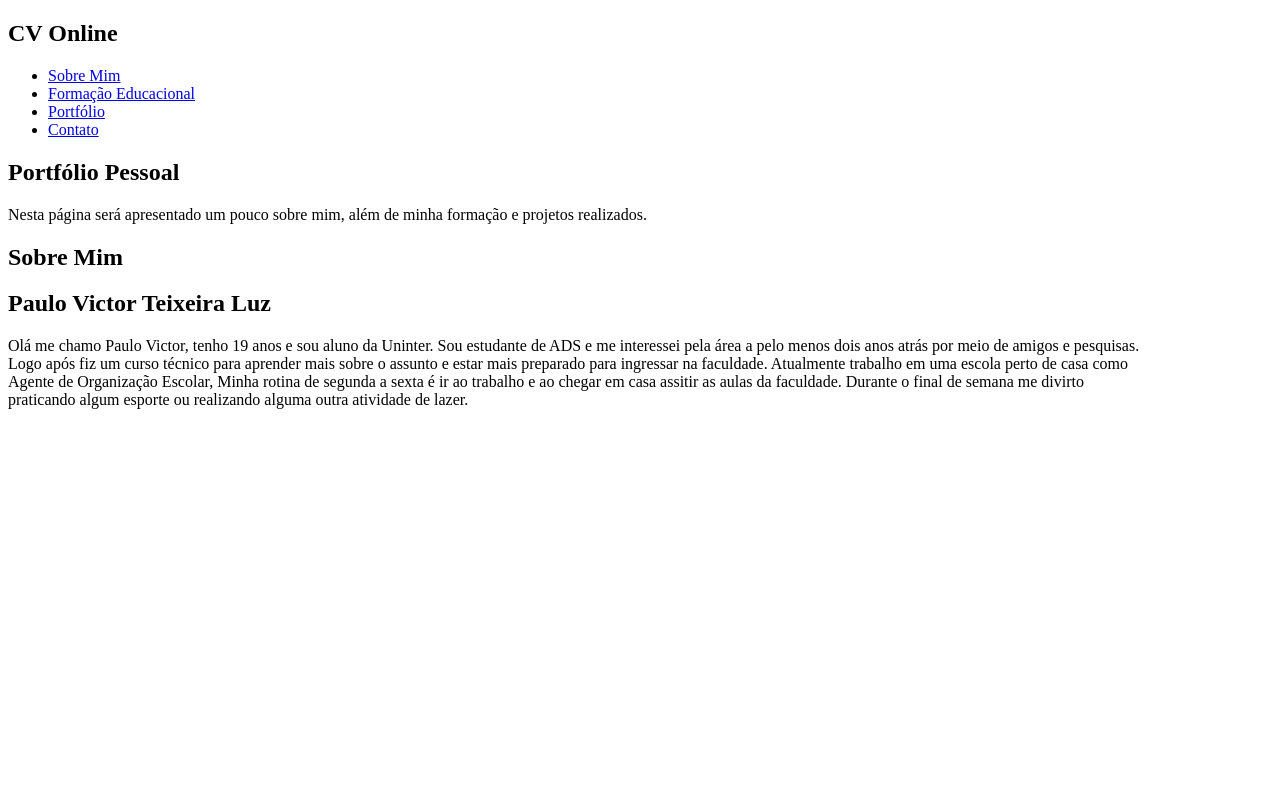
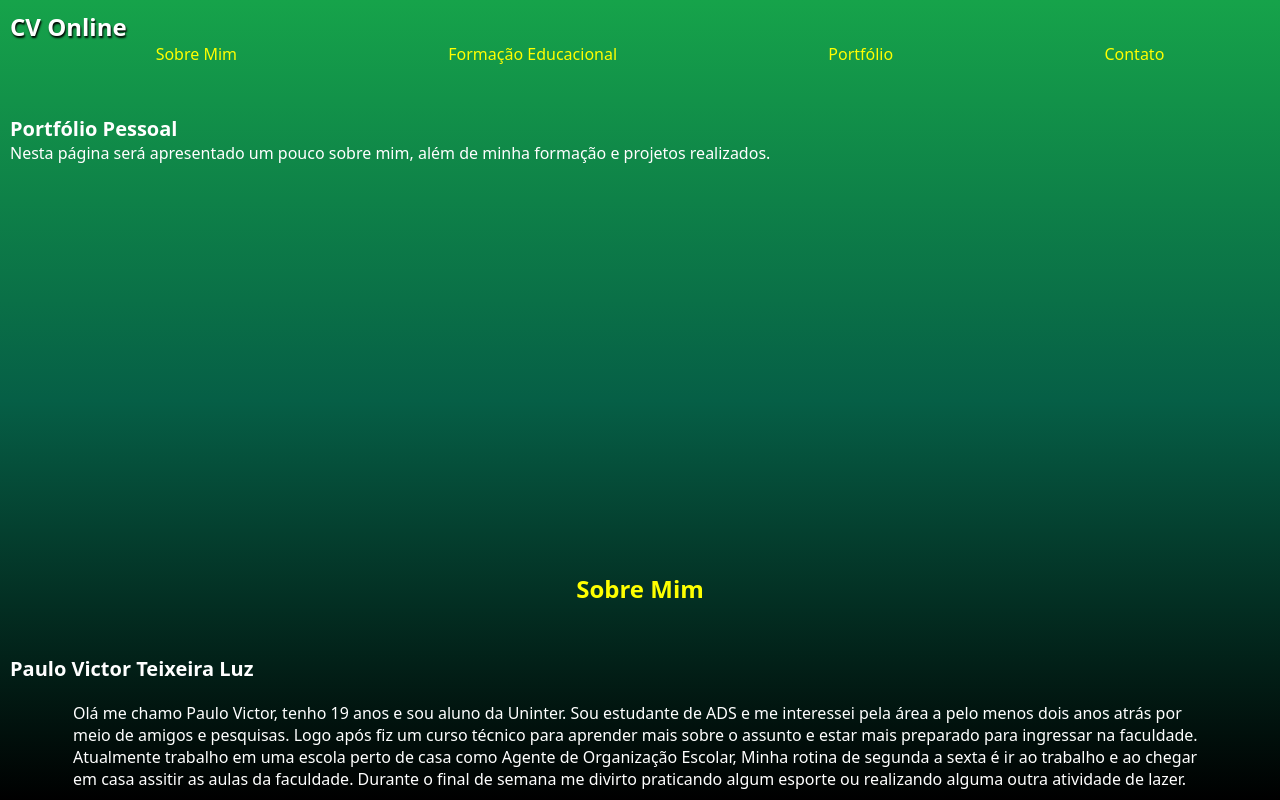
Before and after one commit to paulovt17/CvOnline, a plain HTML site: page index.html in a window 1280 px wide. Drawn offline with Linux system fonts and the light colour scheme; the site is published under a folder, as on GitHub Pages, so addresses that start at the root find nothing; files whose address does not match are found by name.

Commit message:
Update index.html

```diff
--- a/index.html
+++ b/index.html
@@ -4,18 +4,18 @@
     <meta charset="UTF-8">
     <meta name="viewport" content="width=device-width, initial-scale=1.0">
     <title>Document</title>
-    <link rel="stylesheet" href="/home/style.css">
-    <link rel="stylesheet" href="/global.css">
+    <link rel="stylesheet" href="./home/style.css">
+    <link rel="stylesheet" href="./global.css">
 </head>
 <body>
     <header>
         <nav> <!-- menu com os links-->
             <h1 class="logo">CV Online</h1>
             <ul>
-                <li><a href="../index.html">Sobre Mim</a></li>
-                <li><a href="../formacaoeducacional/index.html">Formação Educacional</a></li>
-                <li><a href="../portfolio/index.html">Portfólio</a></li>
-                <li><a href="../contato/index.html">Contato</a></li>
+                <li><a href="./index.html">Sobre Mim</a></li>
+                <li><a href="./formacaoeducacional/index.html">Formação Educacional</a></li>
+                <li><a href="./portfolio/index.html">Portfólio</a></li>
+                <li><a href="./contato/index.html">Contato</a></li>
             </ul>
         </nav>
 
```
